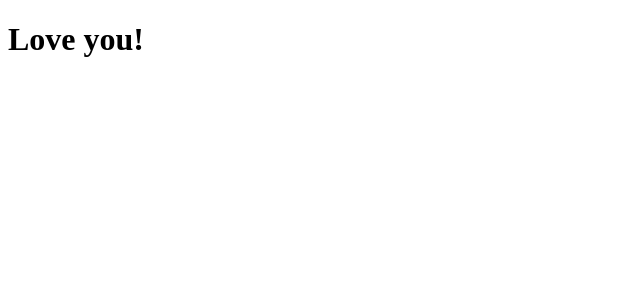
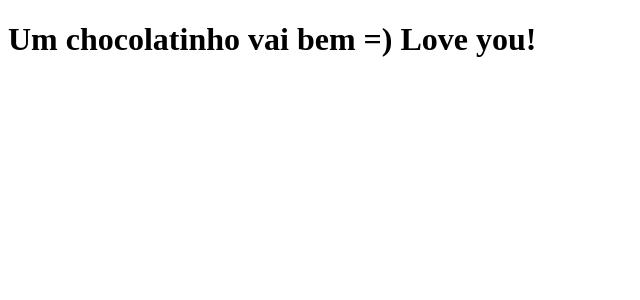
Before and after one commit to nandajfa/clone-tabnews, a Next.js app: page / in a window 1280 px wide. Shown: the top 300 px of the page, without its empty margins (0-640 px from the left). Built offline with nearby package versions, Linux system fonts and the light colour scheme.

Commit message:
modifica a frase

```diff
--- a/pages/index.js
+++ b/pages/index.js
@@ -1,5 +1,5 @@
 function Home() {
-  return <h1>Love you! </h1>
+  return <h1>Um chocolatinho vai bem =) Love you! </h1>
 }
 
 export default Home
```
